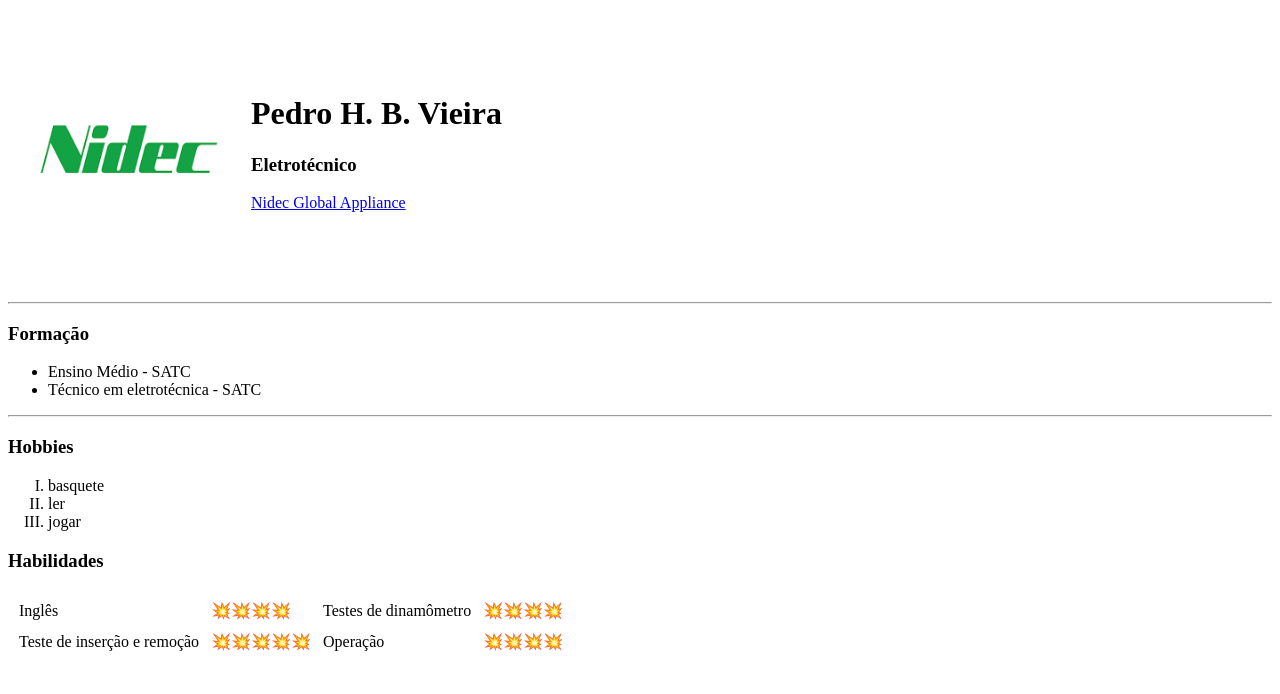
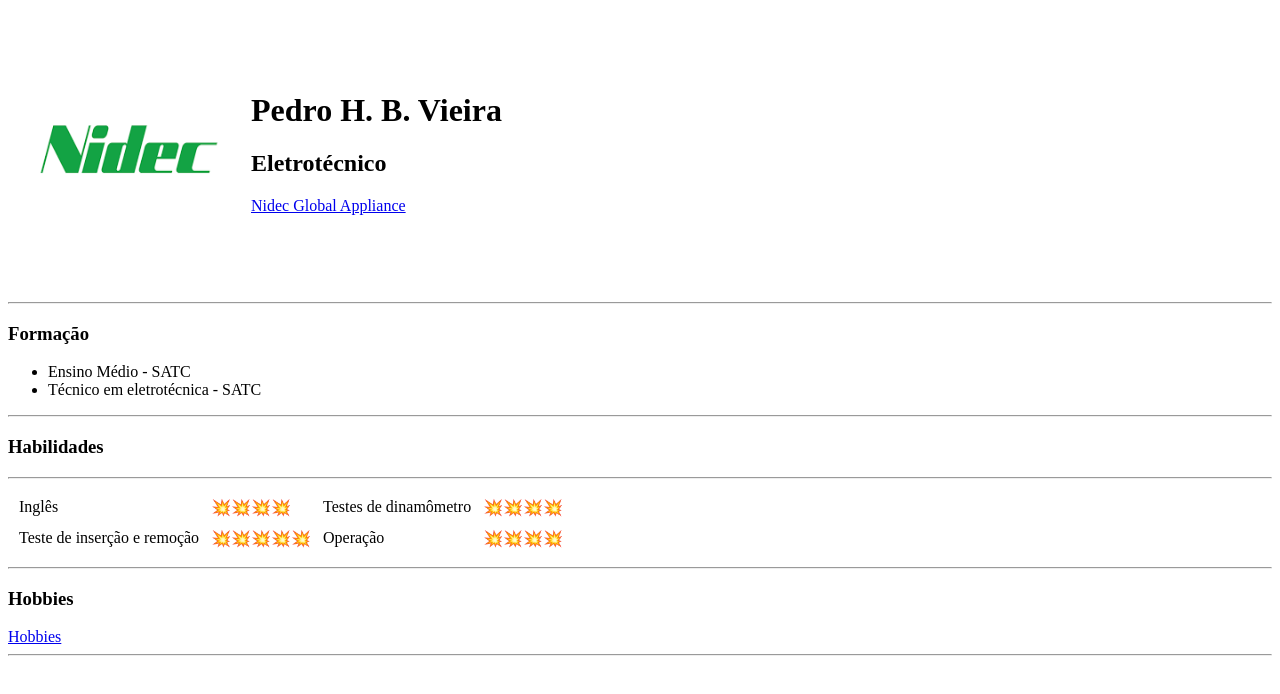
Before and after one commit to pedroV157/cv, a plain HTML site: page index.html in a window 1280 px wide. Drawn offline with Linux system fonts and the light colour scheme.

Commit message:
hobbies criado

```diff
--- a/index.html
+++ b/index.html
@@ -11,7 +11,7 @@
        <tr>
          <td><img src="download.png" alt="Imagem de perfil" height="240" width="200"></td>
         <td><h1>Pedro H. B. Vieira</h1>
-            <h3>Eletrotécnico</h3>
+            <h2>Eletrotécnico</h2>
             <p><a href="https://www.embraco.com/pt/"> Nidec Global Appliance </a>
             </p></td>
 </tr>
@@ -24,12 +24,7 @@
 
  </ul>
  <HR></HR>
- <h3>Hobbies</h3>
- <ol type="I">
-    <li>basquete</li>
-    <li>ler</li>
-    <li>jogar</li>
- </ol>
+
 <h3>Habilidades</h3>
  <table cellspacing="10">
 <tr>
@@ -46,8 +41,13 @@
     <td> 💥💥💥💥</td>
 
   </tr>
+<hr>
+</table>
+ <hr>
+ <h3>Hobbies</h3>
+ <a href="hobbies.html">Hobbies</a>
+<hr>
 
-</table>
 
 
 </body>
```
Also changed, not shown: hobbies.html (added, +17 -0 lines).
